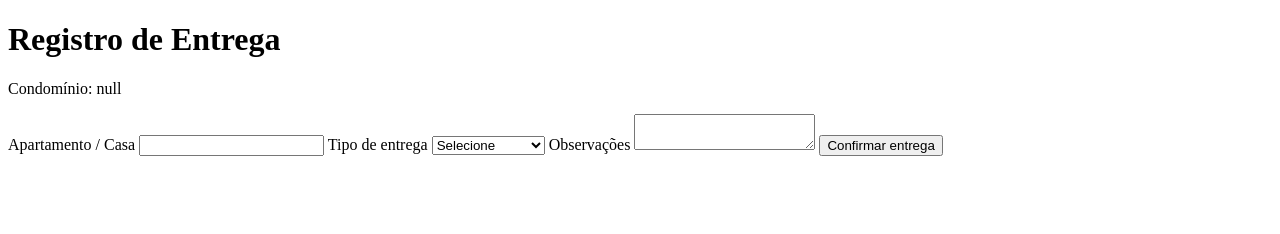
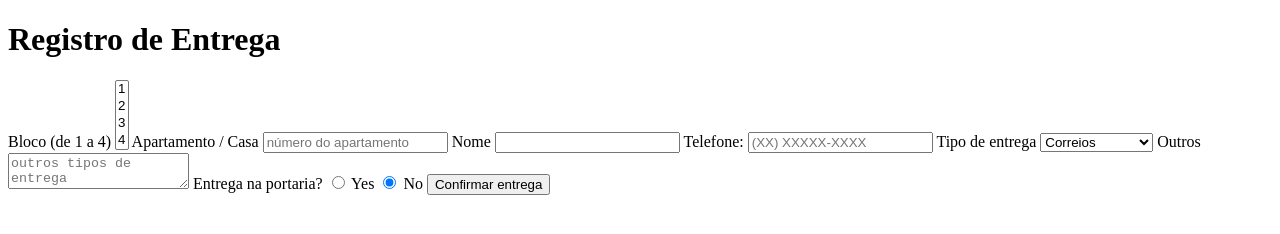
Before and after one commit to Aquelehomem/teste-qr-code, a plain HTML site: page index.html in a window 1280 px wide. Drawn offline with Linux system fonts and the light colour scheme.

Commit message:
Add files via upload

```diff
--- a/index.html
+++ b/index.html
@@ -17,57 +17,102 @@
   <input type="hidden" id="condominioId" name="condominioId">
 
   <label>
+    Bloco (de 1 a 4)
+      <select name="" id="bloco" size="4">
+        <option value="1">1</option>
+        <option value="2">2</option>
+        <option value="3">3</option>
+        <option value="4">4</option>
+      </select>
     Apartamento / Casa
-    <input type="text" id="apartamento" required>
+    <input type="number" id="apartamento" placeholder="número do apartamento" required>
+    Nome
+    <input type="text" id="nome">
+    <label for="phone">Telefone:</label>
+    <input type="tel" id="phone" name="phone" placeholder="(XX) XXXXX-XXXX">
   </label>
 
   <label>
     Tipo de entrega
     <select id="tipo" required>
-      <option value="">Selecione</option>
+      Selecione
       <option>Correios</option>
-      <option>Mercado</option>
+      <option>Mercado livre</option>
       <option>Transportadora</option>
+      <option>shopee</option>
+      <option>amazon</option>
       <option>Outros</option>
     </select>
   </label>
 
   <label>
-    Observações
-    <textarea id="obs"></textarea>
+    Outros
+    <textarea id="outros" placeholder="outros tipos de entrega"></textarea>
   </label>
+  Entrega na portaria?
+   <label for="agree_yes">
+            <input type="radio" id="radio" name="agreement" value="yes">
+            Yes
+        </label>
 
+        <label for="agree_no">
+            <input type="radio" checked id="radio" name="agreement" value="no">
+            No
+        </label>
   <button type="submit">Confirmar entrega</button>
 
 </form>
 
-  <script>
-  const params = new URLSearchParams(window.location.search);
-  const condominioId = params.get("condominio");
 
-  if (!condominioId) {
-    alert("Condomínio não identificado");
-  }
 
-  document.getElementById("condominioId").value = condominioId;
-  document.getElementById("infoCondominio").innerText =
-    "Condomínio: " + condominioId;
 
-  document.getElementById("entregaForm").addEventListener("submit", function(e) {
+<script src="https://www.gstatic.com/firebasejs/9.23.0/firebase-app-compat.js"></script>
+<script src="https://www.gstatic.com/firebasejs/9.23.0/firebase-firestore-compat.js"></script>
+<script type="module">
+  // Import the functions you need from the SDKs you need
+  import { initializeApp } from "https://www.gstatic.com/firebasejs/12.8.0/firebase-app.js";
+  // TODO: Add SDKs for Firebase products that you want to use
+  // https://firebase.google.com/docs/web/setup#available-libraries
+
+  // Your web app's Firebase configuration
+  const firebaseConfig = {
+    apiKey: "AIzaSyDMTaSjpwQsL04JxiRZHju0wXMpJnZ4_cI",
+    authDomain: "boxia-entregas.firebaseapp.com",
+    projectId: "boxia-entregas",
+    storageBucket: "boxia-entregas.firebasestorage.app",
+    messagingSenderId: "697886386308",
+    appId: "1:697886386308:web:71562c4e11463c02ccbad1"
+  };
+
+  // Initialize Firebase
+  const app = initializeApp(firebaseConfig);
+
+</script>
+<script>
+  document.getElementById("entregaForm").addEventListener("submit", async function(e) {
     e.preventDefault();
+
+    const params = new URLSearchParams(window.location.search);
+    const condominioId = params.get("condominio");
 
     const dados = {
       condominioId: condominioId,
+      bloco: document.getElementById("bloco").value,
       apartamento: document.getElementById("apartamento").value,
-      tipo: document.getElementById("tipo").value,
-      observacoes: document.getElementById("obs").value,
+      tipoEntrega: document.getElementById("tipo").value,
+      outros: document.getElementById("outros").value,
       data: new Date().toISOString()
     };
 
-    console.log("Entrega registrada:", dados);
-    alert("Entrega registrada com sucesso (simulação)");
+    try {
+      await db.collection("entregas").add(dados);
+      alert("Entrega registrada com sucesso!");
+      this.reset();
+    } catch (erro) {
+      console.error(erro);
+      alert("Erro ao registrar entrega");
+    }
   });
 </script>
-
 </body>
 </html>
```
